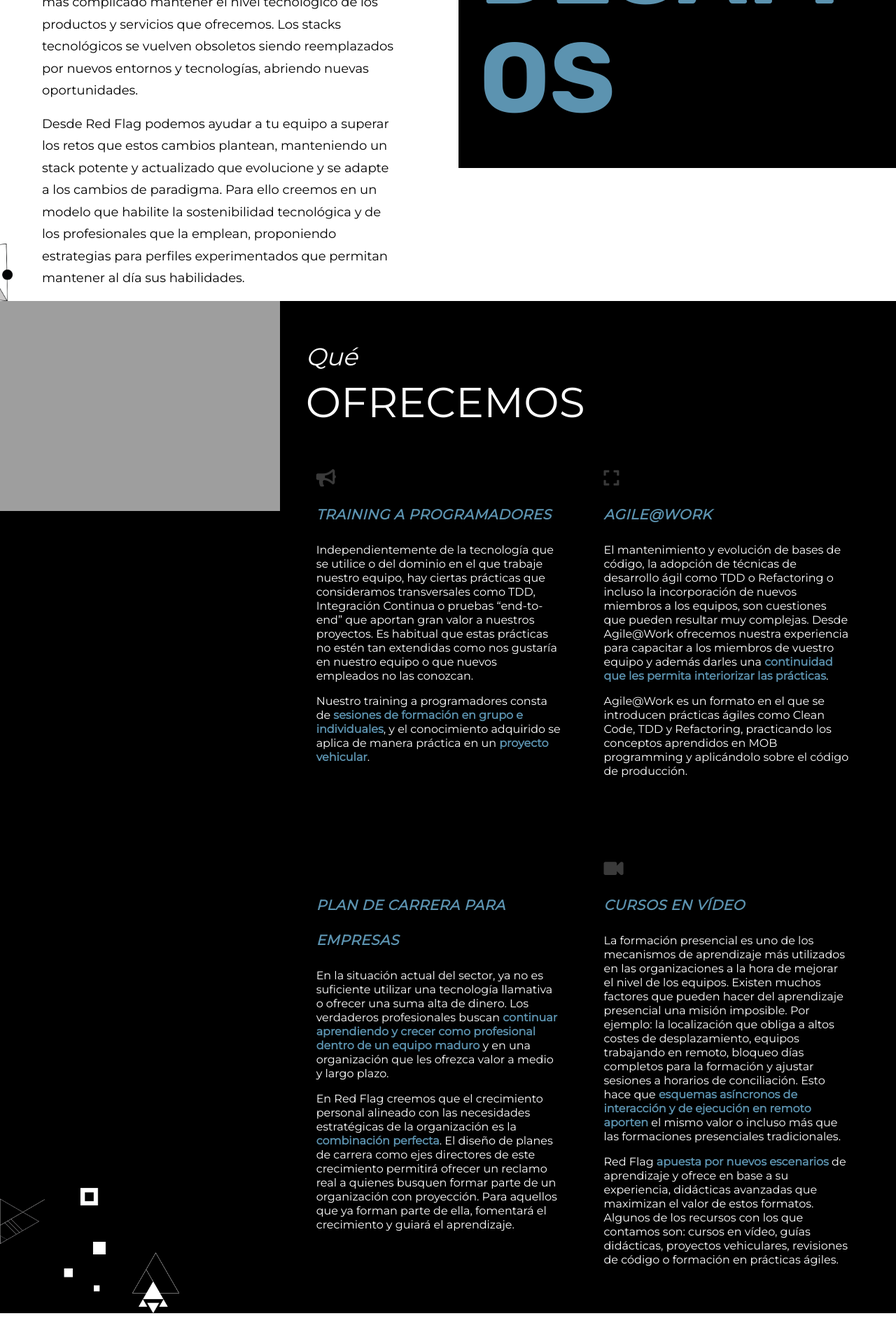
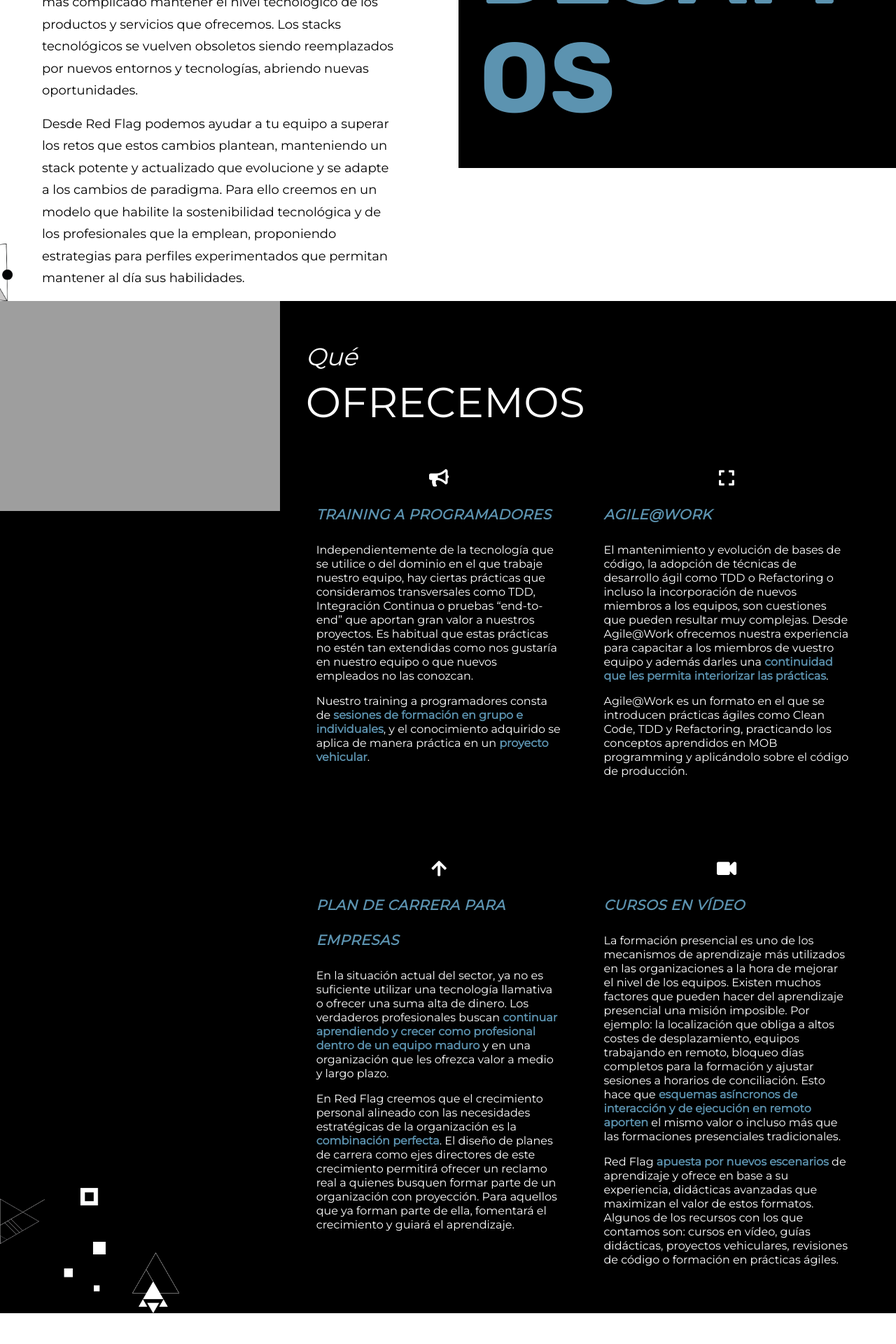
Before and after one commit to red-flag-squad/website, a Jekyll site: the page built from newindex.html, in a window 1280 px wide. Shown: the part 3445-5365 px from the top of the page at 70% size. Built offline with Jekyll 4.4.1, drawn with Linux system fonts in a browser that asks for light colours; nearby versions of some CDN libraries.

Commit message:
Fixes broken icon. Fixes colors and positioning of services icons.

```diff
--- a/_data/services.yml
+++ b/_data/services.yml
@@ -11,7 +11,7 @@
 - title: Plan de carrera para empresas
   description: En la situación actual del sector, ya no es suficiente utilizar una tecnología llamativa o ofrecer una suma alta de dinero. Los verdaderos profesionales buscan **continuar aprendiendo y crecer como profesional dentro de un equipo maduro** y en una organización que les ofrezca valor a medio y largo plazo.
   description2: En Red Flag creemos que el crecimiento personal alineado con las necesidades estratégicas de la organización es la **combinación perfecta**. El diseño de planes de carrera como ejes directores de este crecimiento permitirá ofrecer un reclamo real a quienes busquen formar parte de un organización con proyección. Para aquellos que ya forman parte de ella, fomentará el crecimiento y guiará el aprendizaje.
-  icon: fa-codepen
+  icon: fa-arrow-up
 
 - title: Cursos en vídeo
   description: "La formación presencial es uno de los mecanismos de aprendizaje más utilizados en las organizaciones a la hora de mejorar el nivel de los equipos. Existen muchos factores que pueden hacer del aprendizaje presencial una misión imposible. Por ejemplo: la localización que obliga a altos costes de desplazamiento, equipos trabajando en remoto, bloqueo días completos para la formación y ajustar sesiones a horarios de conciliación. Esto hace que **esquemas asíncronos de interacción y de ejecución en remoto aporten** el mismo valor o incluso más que las formaciones presenciales tradicionales."
--- a/css/craste.css
+++ b/css/craste.css
@@ -1387,6 +1387,8 @@ blockquote:before {
     font-size: 25px;
     margin-bottom: 15px;
     text-align: center;
+    display: block;
+    color: #FFF;
 }
 
 .single-service h5 {
```
